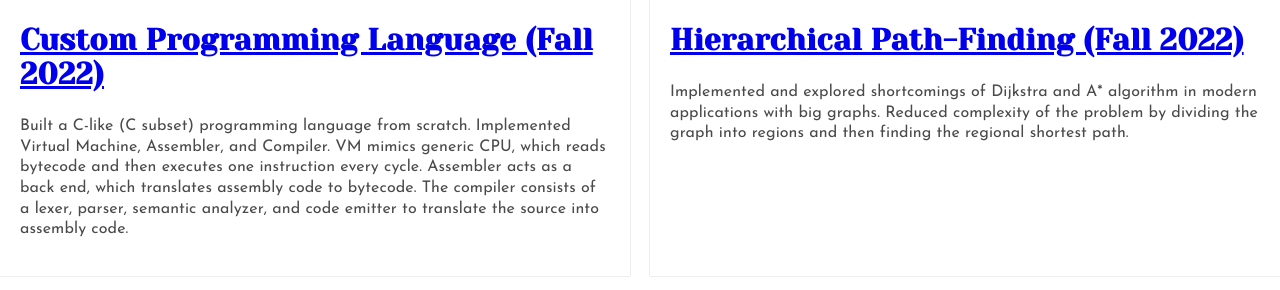
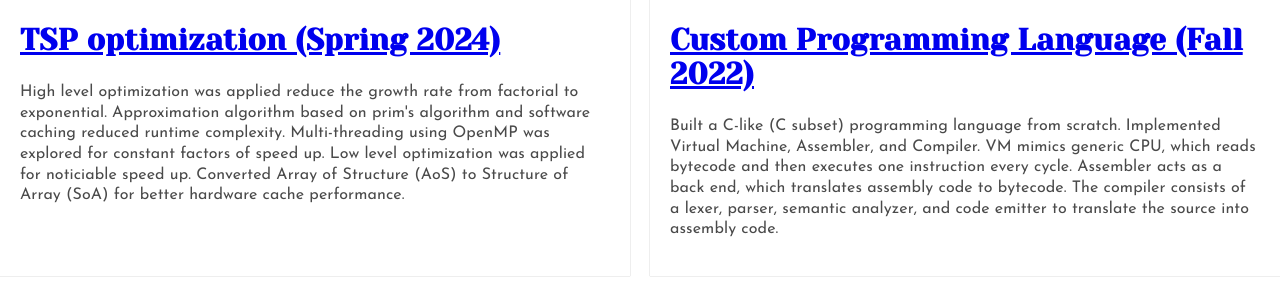
Before and after one commit to bug-vt/bug-vt.github.io, a plain HTML site: page index.html in a window 1280 px wide. Shown: the part 2128-2418 px from the top of the page. Drawn offline with Linux system fonts and the light colour scheme.

Commit message:
Added tsp opt.

```diff
--- a/index.html
+++ b/index.html
@@ -52,6 +52,22 @@ Parallel Computation
       </div>
 
       <main id="projects">
+        <div class="project">
+          <img src="images/tsp.png" alt="Programing language"/>
+          <h2>
+              <a href="https://github.com/bug-vt/tsp_opt" target="_blank" class="linking">
+                 TSP optimization (Spring 2024)
+              </a>
+          </h2>
+          <p class="description">
+          High level optimization was applied reduce the growth rate from factorial to exponential.
+          Approximation algorithm based on prim's algorithm and software caching reduced runtime
+          complexity.
+          Multi-threading using OpenMP was explored for constant factors of speed up.
+          Low level optimization was applied for noticiable speed up. Converted Array of Structure (AoS) to
+          Structure of Array (SoA) for better hardware cache performance.
+        </div>
+
         <div class="project">
           <img src="images/prog_lang_logo.png" alt="Programing language"/>
           <h2>
```
Also changed, not shown: images/tsp.png (added).
